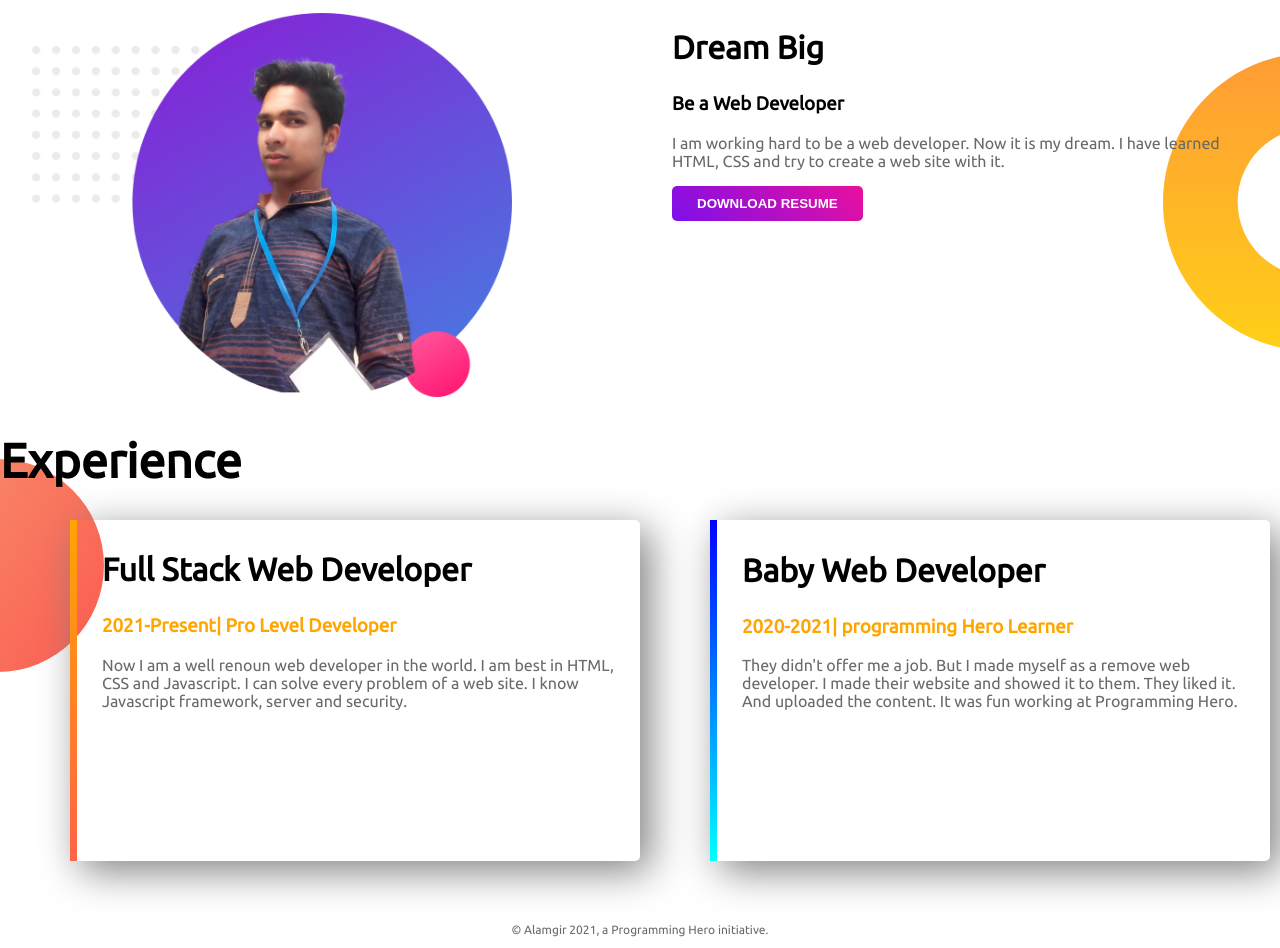
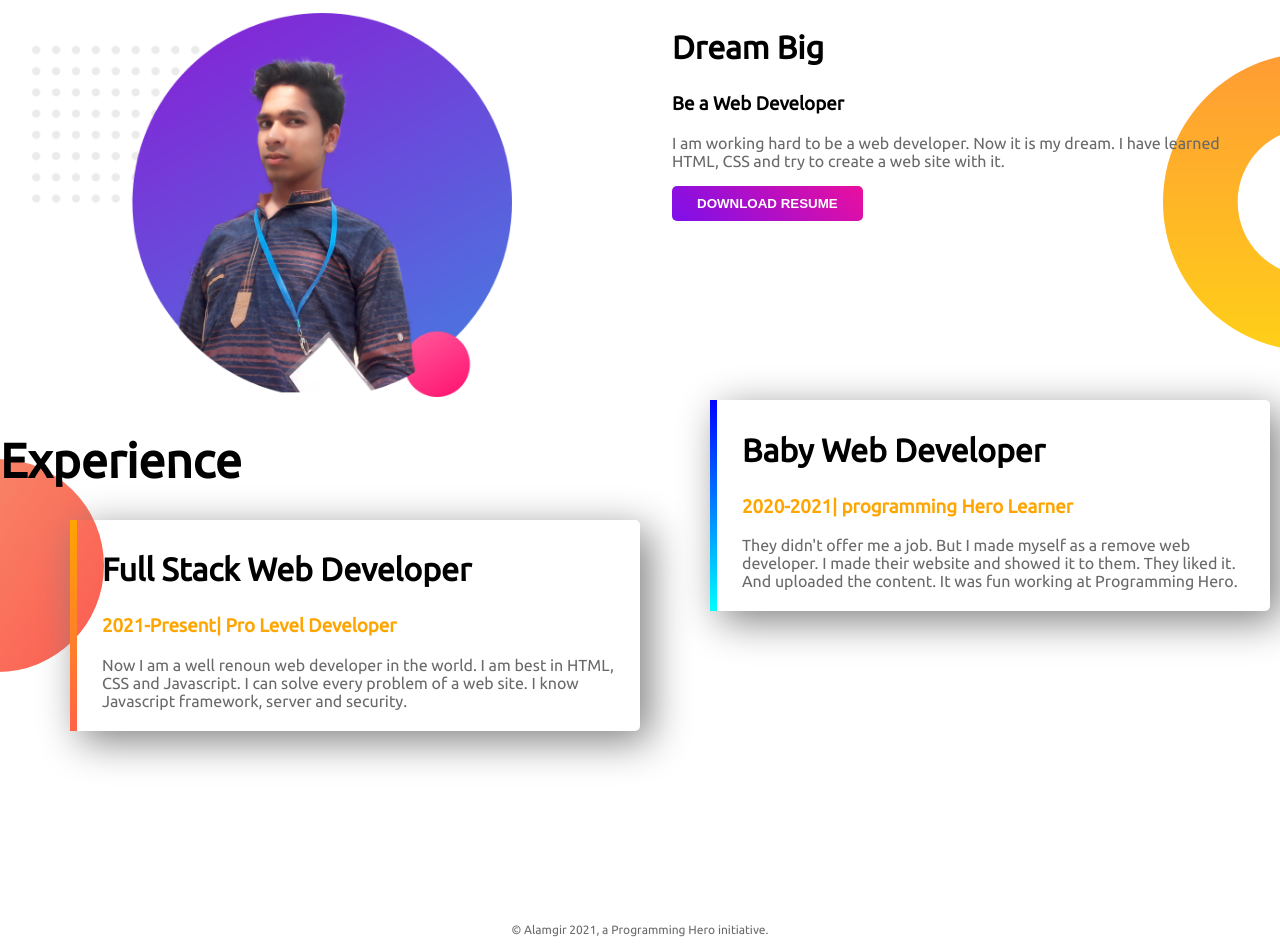
Before and after one commit to Alamgirhossann/web-portfolio, a plain HTML site: page index.html in a window 1280 px wide. Shown: the part 459-1407 px from the top of the page. Drawn offline with Linux system fonts and the light colour scheme; a web font is replaced by a local one.

Commit message:
css changes

```diff
--- a/style.css
+++ b/style.css
@@ -75,7 +75,7 @@ p{
 .border-area{
     box-shadow: 10px 10px 40px gray;
     border-radius: 5px;
-    height: 100%;
+    height: auto;
     padding: 5px;
 }
 #full-stackborder{
@@ -84,7 +84,6 @@ p{
     border-image-slice: 1;
     margin-left: 70px;
     padding-left: 25px;
-
 }
 #baby-stackborder{
     border-left: 7px solid;
@@ -92,7 +91,6 @@ p{
     border-image-slice: 1;
     margin-left: 70px;
     padding-left: 25px;
-    margin-top: 7.5rem;
 }
 .footer{
     grid-column: 1 / 3;
```
